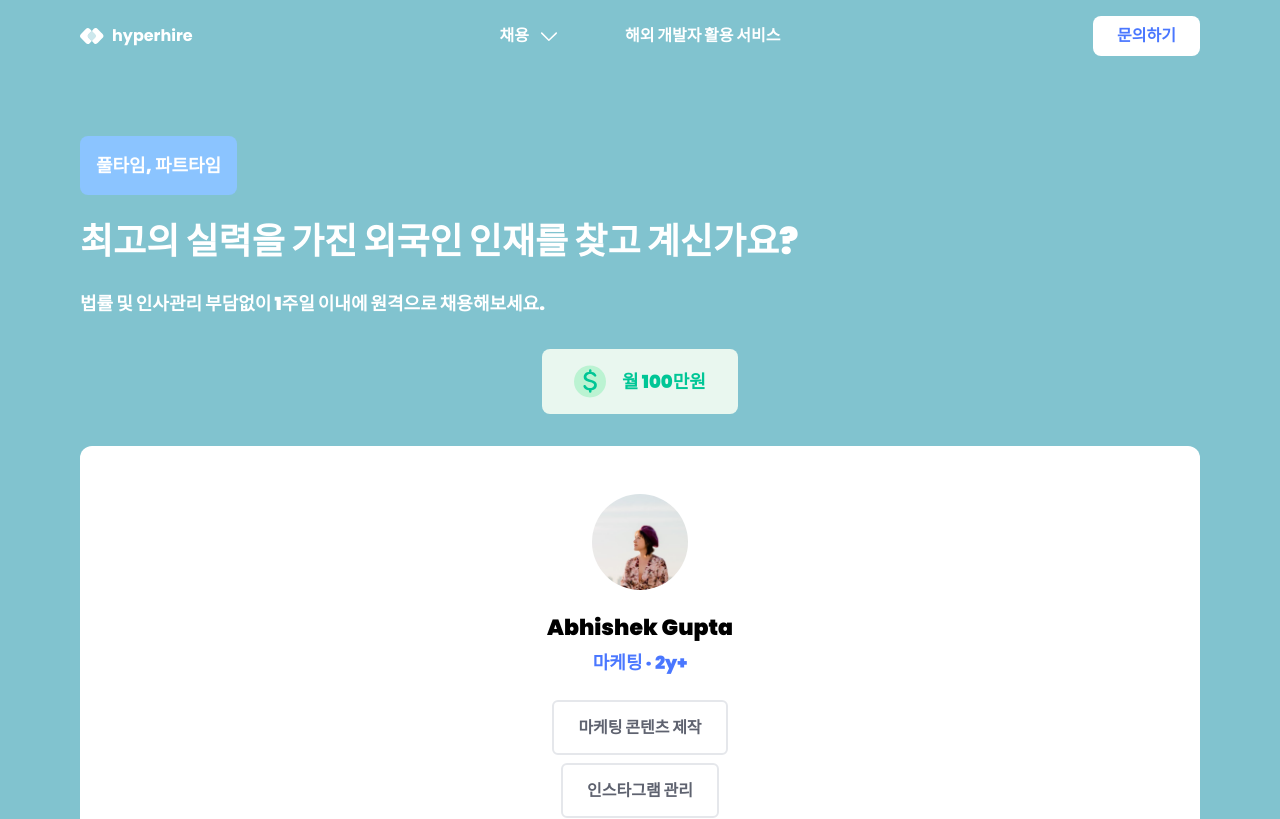
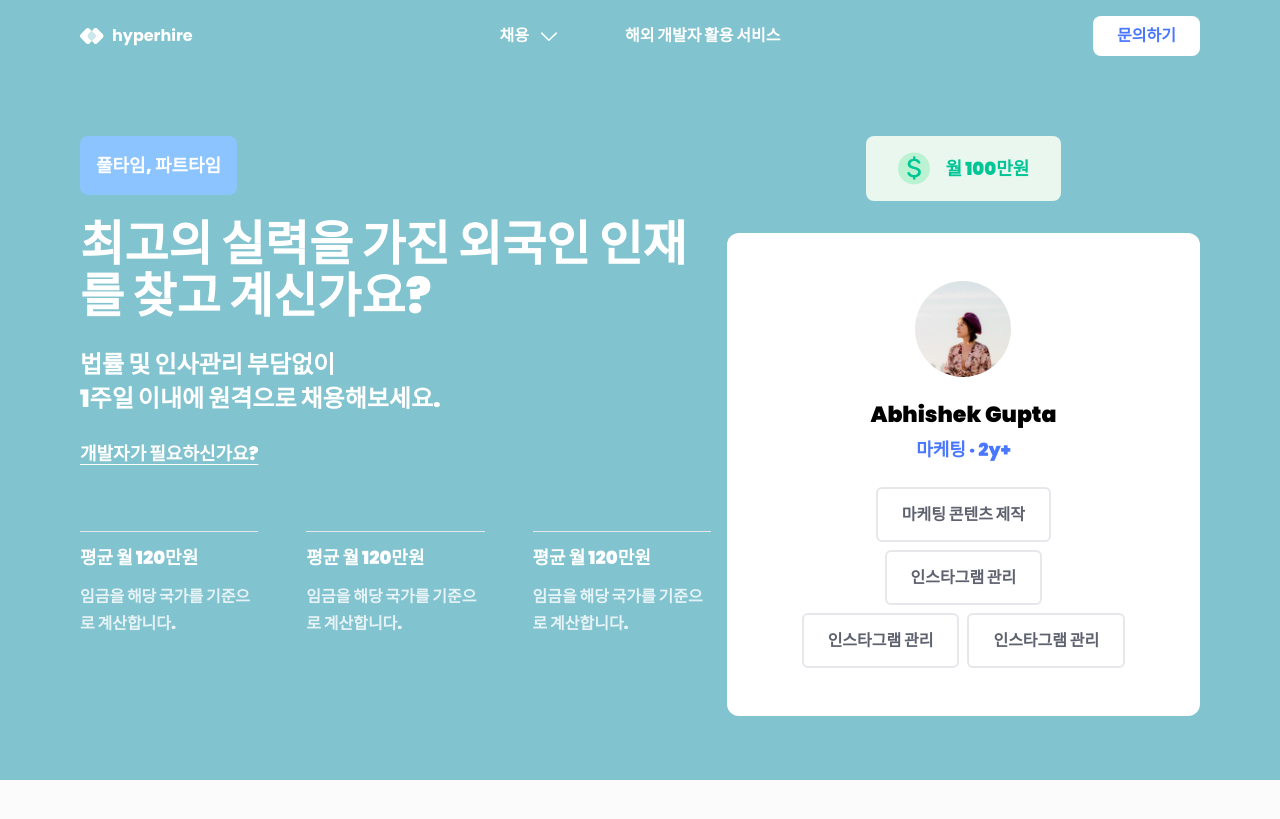
Before and after one commit to Snowkids-code/hyperhire-www, a Next.js app: page / in a window 1280 px wide. Shown: the top 819 px of the page. Built offline with nearby package versions, Linux system fonts and the light colour scheme.

Commit message:
add features component

```diff
--- /dev/null
+++ b/components/Homepage/Features.tsx
@@ -0,0 +1,11 @@
+import React from 'react'
+
+export default function Features() {
+  return (
+    <div>
+        <hr />
+        <h1 className='mt-3 text-[#fff] font-[900] text-[18px] leading-[27px]'>평균 월 120만원</h1>
+        <p className='mt-3 text-white text-opacity-80 font-[900] text-[16px] leading-[27px]'>임금을 해당 국가를 기준으로 계산합니다.</p>
+    </div>
+  )
+}
--- a/components/Homepage/Landing.tsx
+++ b/components/Homepage/Landing.tsx
@@ -1,25 +1,38 @@
 import Image from "next/image";
 import React from "react";
 import Checkbox from "./Checkbox";
+import Features from "./Features";
 import Slider from "./Slider";
 
 export default function Landing() {
   return (
     <div className="primary-container bg-[#81C3CF]">
       <div style={{ gridArea: "main" }}>
-        <div className="p-4 py-16">
+        <div className="p-4 py-16 laptop:grid grid-cols-[2fr_1.5fr] gap-4">
+          <div>
             <div className="bg-[#8BC4FF] w-fit p-4 rounded-[8px]">
               <p className="text-white font-[900] text-[18px]">
                 풀타임, 파트타임
               </p>
             </div>
-          <p className="text-white font-[900] text-[36px] mt-6 leading-[46.8px]">
+            <p className="text-white font-[900] text-[36px] mt-6 leading-[46.8px] laptop:text-[48px] laptop:leading-[52.4px]">
               최고의 실력을 가진 외국인 인재를 찾고 계신가요?
             </p>
-          <p className="text-white font-[900] text-[18px] mt-6 leading-[27px]">
-            법률 및 인사관리 부담없이 1주일 이내에 원격으로 채용해보세요.
+            <p className="text-white font-[900] text-[18px] mt-6 leading-[27px] laptop:text-[24px] laptop:leading-[34px]">
+              법률 및 인사관리 부담없이 <br /> 1주일 이내에 원격으로
+              채용해보세요.
             </p>
-          <div className="flex justify-center items-center mt-8">
+            <p className="hidden laptop:block text-[#fff] font-[900] text-[18px] leading-[27px] mt-6 underline underline-offset-4 cursor-pointer">
+              개발자가 필요하신가요?
+            </p>
+            <div className="hidden laptop:grid mt-16 grid-cols-3 gap-12">
+              <Features />
+              <Features />
+              <Features />
+            </div>
+          </div>
+          <div>
+            <div className="flex justify-center items-center mt-8 laptop:mt-0">
               <div className="rounded-[8px] w-fit flex gap-4 items-center bg-[#E9F7EF] py-4 px-8">
                 <Image
                   alt="dollar-icon"
@@ -35,13 +48,14 @@ export default function Landing() {
             <div className="mt-8">
               <Slider />
             </div>
-          <div className="grid grid-cols-2 grid-rows-2 mt-8 gap-4">
+          </div>
+          <div className="grid grid-cols-2 grid-rows-2 mt-8 gap-4 laptop:hidden">
             <Checkbox />
             <Checkbox />
             <Checkbox />
             <Checkbox />
           </div>
-          <p className="text-[#FBFF23] font-[900] text-[18px] leading-[27px] mt-6 underline underline-offset-4">
+          <p className="text-[#FBFF23] font-[900] text-[18px] leading-[27px] mt-6 underline underline-offset-4 laptop:hidden">
             개발자가 필요하신가요?
           </p>
         </div>
```
Lines whose indentation alone changed are shown as unchanged.
